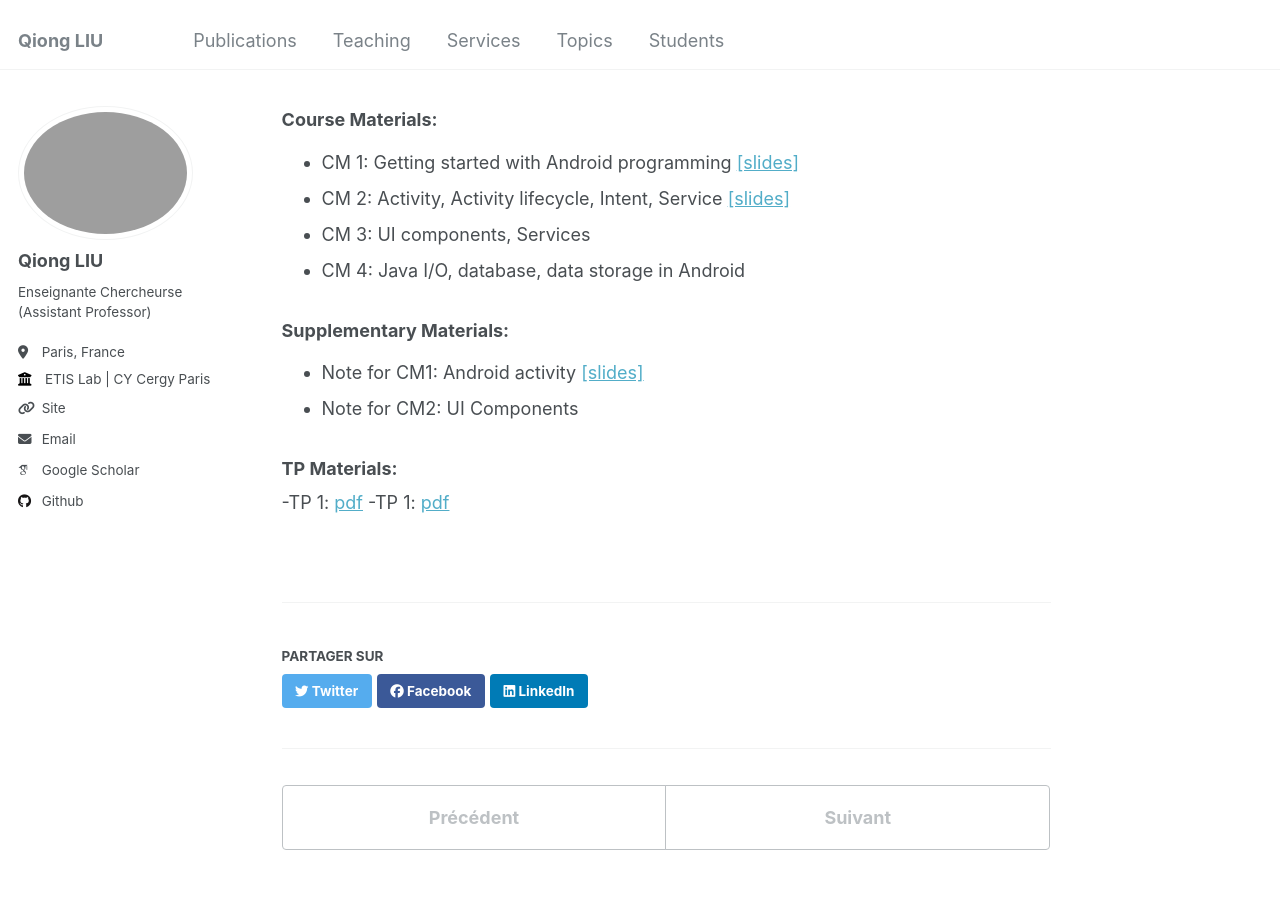
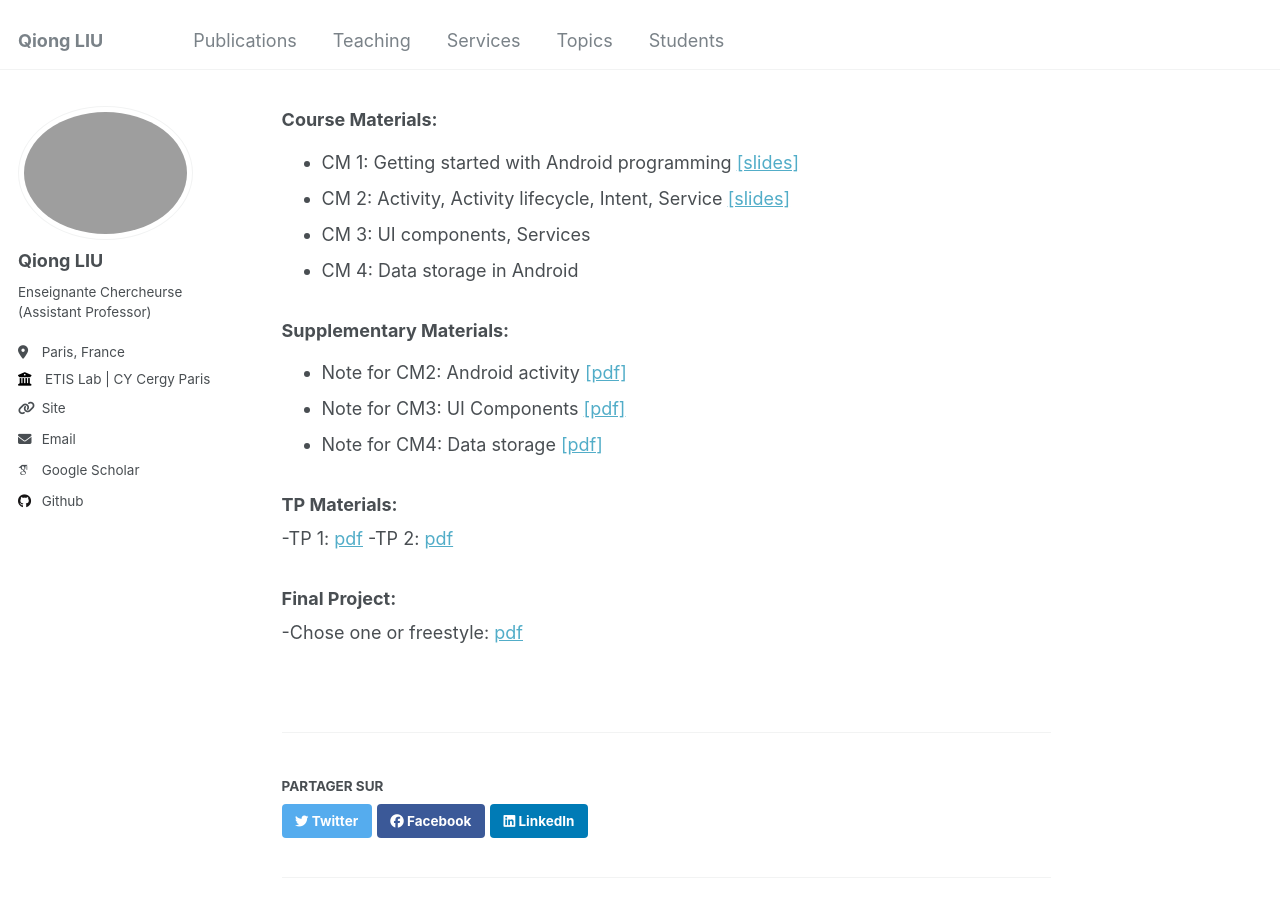
Before and after one commit to evesiphus/evesiphus.github.io, a Jekyll site: the page built from _teaching/2024-MP.md, in a window 1280 px wide and 900 px high, scrolled down 250 px. Built offline with Jekyll 4.4.1, drawn with Linux system fonts in a browser that asks for light colours; some web fonts are replaced.

Commit message:
Update 2024-MP.md

```diff
--- a/_teaching/2024-MP.md
+++ b/_teaching/2024-MP.md
@@ -18,12 +18,16 @@ hours: "30h (CM+TP)"
 - CM 1: Getting started with Android programming [[slides]](https://evesiphus.github.io/assets/teaching/MobileProgramming/Mobile_Programming_CM1.pdf)
 - CM 2: Activity, Activity lifecycle, Intent, Service [[slides]](https://evesiphus.github.io/assets/teaching/MobileProgramming/MP_CM2.pdf)
 - CM 3: UI components, Services <!--[[slides]](https://evesiphus.github.io/assets/teaching/MobileProgramming/MP_CM3.pdf)-->
-- CM 4: Java I/O, database, data storage in Android <!-- [[slides]](https://evesiphus.github.io/assets/teaching/MobileProgramming/MP_CM4.pdf)-->
+- CM 4: Data storage in Android <!-- [[slides]](https://evesiphus.github.io/assets/teaching/MobileProgramming/MP_CM4.pdf)-->
 
 ### Supplementary Materials:
-- Note for CM1: Android activity [[slides]](https://evesiphus.github.io/assets/teaching/MobileProgramming/Lecture1Note.pdf)
-- Note for CM2: UI Components <!--[[slides]](https://evesiphus.github.io/assets/teaching/MobileProgramming/MP_note2.pdf)-->
+- Note for CM2: Android activity [[pdf]](https://evesiphus.github.io/assets/teaching/MobileProgramming/note2.pdf)
+- Note for CM3: UI Components [[pdf]](https://evesiphus.github.io/assets/teaching/MobileProgramming/note3.pdf)
+- Note for CM4: Data storage [[pdf]](https://evesiphus.github.io/assets/teaching/MobileProgramming/note4.pdf)
 
 ### TP Materials:
 -TP 1: [pdf](https://evesiphus.github.io/assets/teaching/MobileProgramming/Mobile_Programming_TP1.pdf)
--TP 1: [pdf](https://evesiphus.github.io/assets/teaching/MobileProgramming/Mobile_Programming_TP2.pdf)
+-TP 2: [pdf](https://evesiphus.github.io/assets/teaching/MobileProgramming/Mobile_Programming_TP2.pdf)
+
+### Final Project:
+-Chose one or freestyle: [pdf](https://evesiphus.github.io/assets/teaching/MobileProgramming/project.pdf)
```
